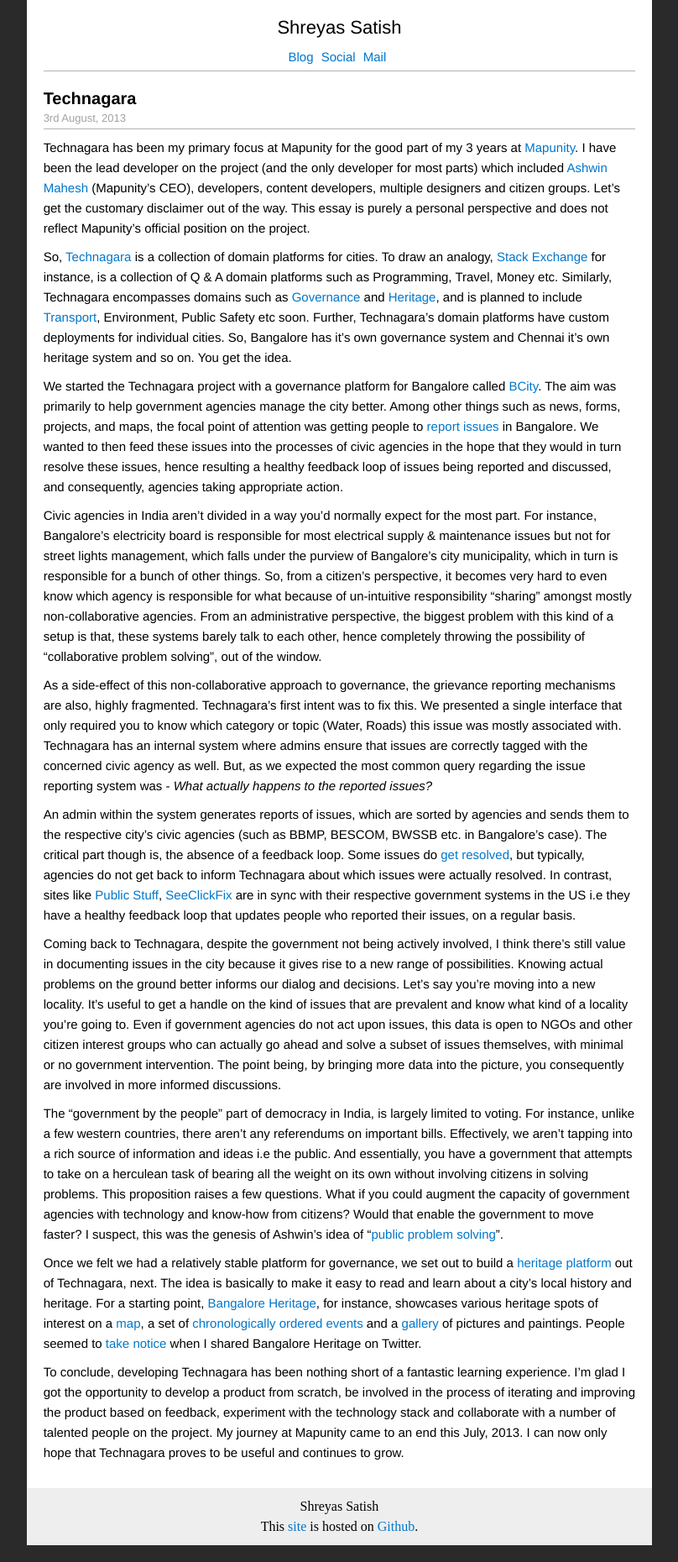
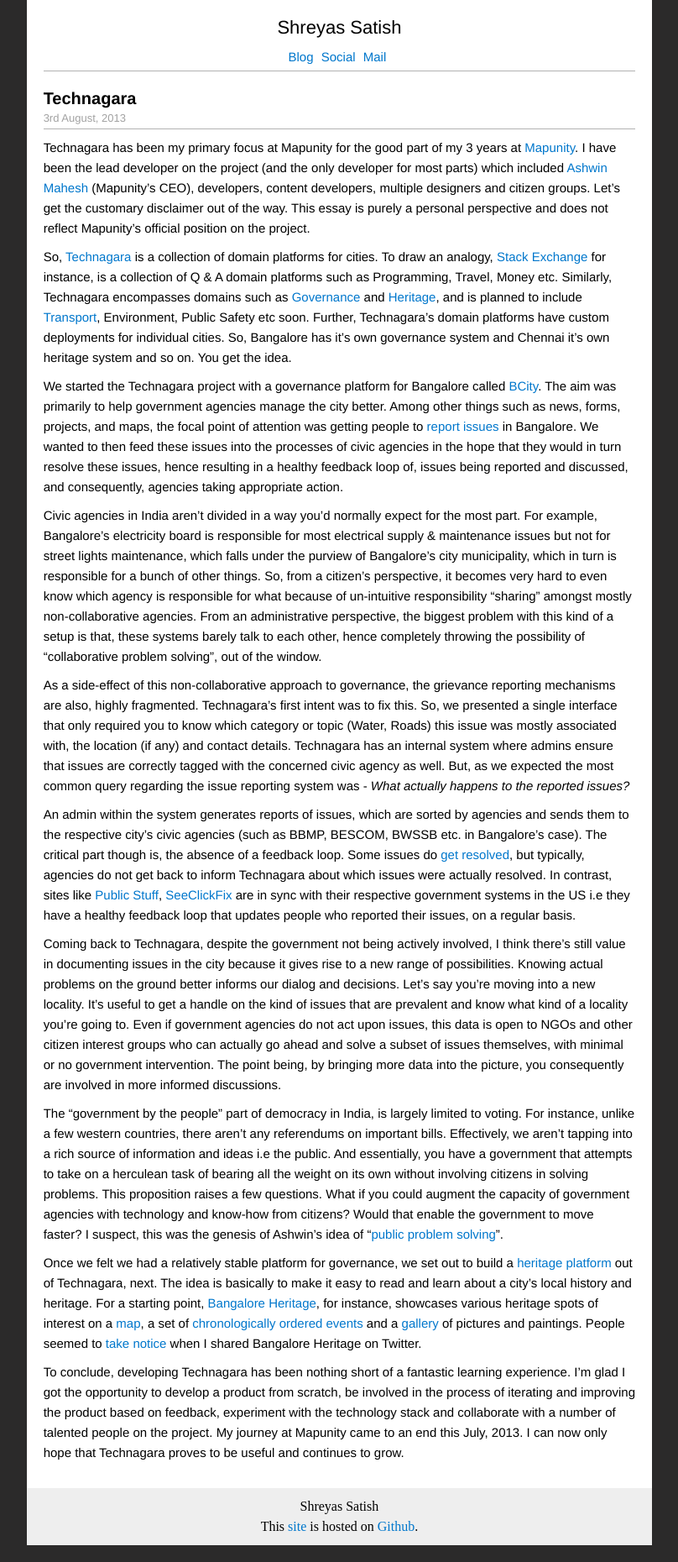
Before and after one commit to shreyas-satish/shreyas-satish.github.com, a Jekyll site: the page built from _posts/2013-06-15-technagara.md, in a window 1280 px wide. Shown: the whole page at 84% size, without its empty margins (235-1043 px from the left). Built offline with Jekyll 4.4.1, drawn with Linux system fonts in a browser that asks for light colours; Markdown is read by kramdown in place of the engine named in the settings.

Commit message:
fixed typos

```diff
--- a/_posts/2013-06-15-technagara.md
+++ b/_posts/2013-06-15-technagara.md
@@ -16,11 +16,11 @@ Technagara has been my primary focus at Mapunity for the good part of my 3 years
 
 So, <a href="http://technagara.in">Technagara</a> is a collection of domain platforms for cities. To draw an analogy, <a href = 'http://stackexchange.com/'>Stack Exchange</a> for instance, is a collection of Q & A domain platforms such as Programming, Travel, Money etc. Similarly, Technagara encompasses domains such as <a href = 'http://bcity.in'>Governance</a> and <a href = 'http://localheritage.in'>Heritage</a>, and is planned to include <a href = 'http://btis.in'>Transport</a>, Environment, Public Safety etc soon. Further, Technagara's domain platforms have custom deployments for individual cities. So, Bangalore has it's own governance system and Chennai it's own heritage system and so on. You get the idea.
 
-We started the Technagara project with a governance platform for Bangalore called <a href='http://bcity.in'>BCity</a>. The aim was primarily to help government agencies manage the city better. Among other things such as news, forms, projects, and maps, the focal point of attention was getting people to <a href="http://bcity.in/issues/new" target="_blank">report issues</a> in Bangalore. We wanted to then feed these issues into the processes of civic agencies in the hope that they would in turn resolve these issues, hence resulting a healthy feedback loop of issues being reported and discussed, and consequently, agencies taking appropriate action.
+We started the Technagara project with a governance platform for Bangalore called <a href='http://bcity.in'>BCity</a>. The aim was primarily to help government agencies manage the city better. Among other things such as news, forms, projects, and maps, the focal point of attention was getting people to <a href="http://bcity.in/issues/new" target="_blank">report issues</a> in Bangalore. We wanted to then feed these issues into the processes of civic agencies in the hope that they would in turn resolve these issues, hence resulting in a healthy feedback loop of, issues being reported and discussed, and consequently, agencies taking appropriate action.
 
-Civic agencies in India aren't divided in a way you'd normally expect for the most part. For instance, Bangalore's electricity board is responsible for most electrical supply & maintenance issues but not for street lights management, which falls under the purview of Bangalore's city municipality, which in turn is responsible for a bunch of other things. So, from a citizen's perspective, it becomes very hard to even know which agency is responsible for what because of un-intuitive responsibility "sharing" amongst mostly non-collaborative agencies. From an administrative perspective, the biggest problem with this kind of a setup is that, these systems barely talk to each other, hence completely throwing the possibility of "collaborative problem solving", out of the window.
+Civic agencies in India aren't divided in a way you'd normally expect for the most part. For example, Bangalore's electricity board is responsible for most electrical supply & maintenance issues but not for street lights maintenance, which falls under the purview of Bangalore's city municipality, which in turn is responsible for a bunch of other things. So, from a citizen's perspective, it becomes very hard to even know which agency is responsible for what because of un-intuitive responsibility "sharing" amongst mostly non-collaborative agencies. From an administrative perspective, the biggest problem with this kind of a setup is that, these systems barely talk to each other, hence completely throwing the possibility of "collaborative problem solving", out of the window.
 
-As a side-effect of this non-collaborative approach to governance, the  grievance reporting mechanisms are also, highly fragmented. Technagara's first intent was to fix this. We presented a single interface that only required you to know which category or topic (Water, Roads) this issue was mostly associated with. Technagara has an internal system where admins ensure that issues are correctly tagged with the concerned civic agency as well. But, as we expected the most common query regarding the issue reporting system was - _What actually happens to the reported issues?_
+As a side-effect of this non-collaborative approach to governance, the  grievance reporting mechanisms are also, highly fragmented. Technagara's first intent was to fix this. So, we presented a single interface that only required you to know which category or topic (Water, Roads) this issue was mostly associated with, the location (if any) and contact details. Technagara has an internal system where admins ensure that issues are correctly tagged with the concerned civic agency as well. But, as we expected the most common query regarding the issue reporting system was - _What actually happens to the reported issues?_
 
 An admin within the system generates reports of issues, which are sorted by agencies and sends them to the respective city's civic agencies (such as BBMP, BESCOM, BWSSB etc. in Bangalore's case). The critical part though is, the absence of a feedback loop. Some issues do <a href="http://bcity.in/issues/3963">get resolved</a>, but typically, agencies do not get back to inform Technagara about which issues were actually resolved. In contrast, sites like <a href="http://www.publicstuff.com/">Public Stuff</a>, <a href="http://seeclickfix.com/" target='_blank'>SeeClickFix</a> are in sync with their respective government systems in the US i.e they have a healthy feedback loop that updates people who reported their issues, on a regular basis.
 
```
